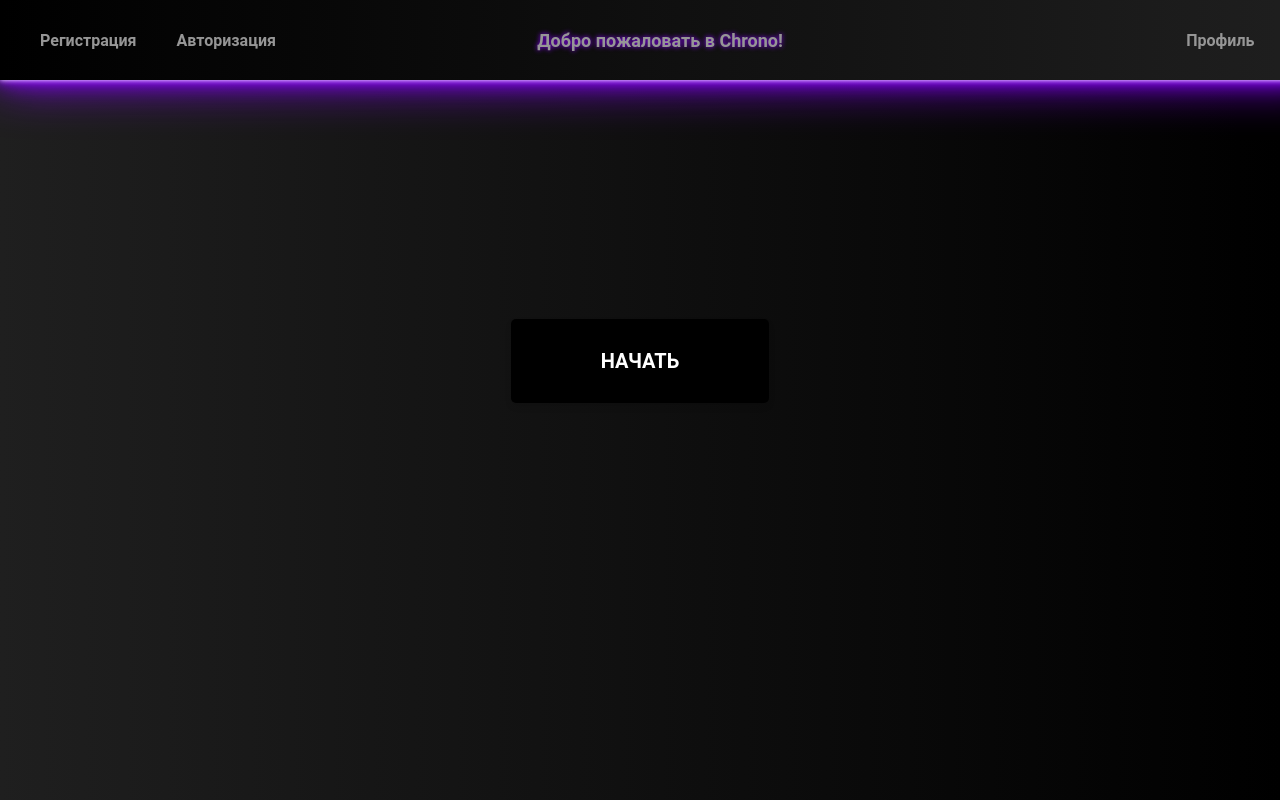
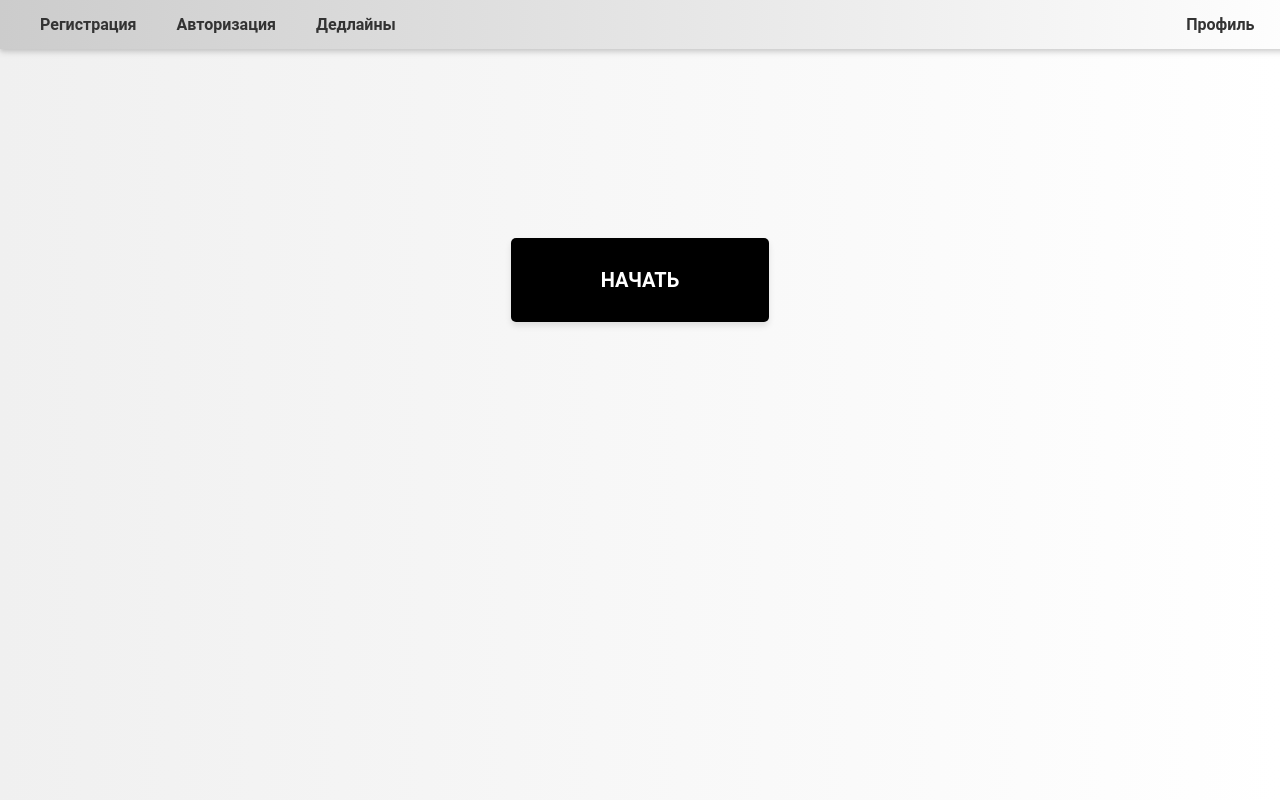
Before and after one commit to SennovE/Chrono, a Vue app in the folder frontend/: page / in a window 1280 px wide. Built offline with nearby package versions, Linux system fonts and the light colour scheme.

Commit message:
new start desinh

```diff
--- a/frontend/src/pages/profile/components/SettingsButton.vue
+++ b/frontend/src/pages/profile/components/SettingsButton.vue
@@ -48,7 +48,7 @@ ul {
 }
 
 .get-started:hover {
-  background-color: #1a1a1a;
+  background-color: #e0e0e0;
   transform: translateY(-2px);
   box-shadow: 0 6px 10px rgba(0, 0, 0, 0.15);
 }
--- a/frontend/src/pages/start/components/NavPanel.vue
+++ b/frontend/src/pages/start/components/NavPanel.vue
@@ -1,91 +1,81 @@
+<template>
+  <div class="top-nav">
+      <ul>
+          <li @click="router.push({name: 'Registation'})"><b>Регистрация</b></li>
+          <li @click="router.push({name: 'Login Page'})"><b>Авторизация</b></li>
+          <li @click="router.push({name: 'Deadlines Page'})"><b>Дедлайны</b></li>
+          <li
+              class="right-button"
+              @click="router.push({name: 'Profile Page'})"
+          ><b>Профиль</b></li>
+      </ul>
+  </div>
+</template>
+
 <script setup>
 import { useRouter } from "vue-router";
 
 const router = useRouter();
-
-const navigateTo = (routeName) => {
-  router.push({ name: routeName });
-};
 </script>
-
-<template>
-  <div class="top-nav">
-    <!-- Левое меню -->
-    <ul class="nav-left">
-      <li @click="navigateTo('Registration')"><b>Регистрация</b></li>
-      <li @click="navigateTo('Login Page')"><b>Авторизация</b></li>
-    </ul>
-
-    <!-- Центральный текст -->
-    <div class="center-text">
-      <b>Добро пожаловать в Chrono!</b>
-    </div>
-
-    <!-- Правое меню -->
-    <ul class="nav-right">
-      <li @click="navigateTo('Profile Page')"><b>Профиль</b></li>
-    </ul>
-  </div>
-</template>
 
 <style scoped>
 .top-nav {
   width: 100%;
-    background: linear-gradient(to left, var(--color-brighter-black), var(--color-black));
+  background: linear-gradient(to left, var(--color-brighter-black), var(--color-dark-grey));
   position: fixed;
   top: 0;
   left: 0;
   box-shadow:
-        0px 0px 5px white,
-        0px 0px 10px var(--color-deep-purple),
-        0px 0px 20px var(--color-deep-purple),
-        0px 0px 50px var(--color-deep-purple);
+      0px 2px 4px rgba(0, 0, 0, 0.1),
+      0px 4px 6px rgba(0, 0, 0, 0.1);
   z-index: 999;
-    align-items: center;
-    justify-content: space-between;
-    display: flex;
-    align-items: center;
-    justify-content: space-between;
-    padding: 0 20px;
-    height: 80px;
+  padding: 0 20px; /* Добавлен внутренний отступ */
 }
 
-.nav-left {
+.top-nav ul {
   display: flex;
   list-style-type: none;
+  justify-content: flex-start;
+  align-items: center;
   margin: 0;
   padding: 0;
 }
-.nav-right {
-  display: flex;
-  list-style-type: none;
-  margin: 2%;
-  padding: 0;
-}
 
-.nav-left li,
-.nav-right li {
+.top-nav li {
+  display: block;
   padding: 15px 20px;
   text-decoration: none;
   border-radius: 5px;
-  transition: background-color 0.3s, text-shadow 0.3s;
+  transition: background-color 0.3s ease-in-out, color 0.3s ease-in-out, box-shadow 0.3s ease-in-out;
   cursor: pointer;
-  color: var(--color-grey);
+  color: var(--color-black); /* Темно-серый текст */
+  font-weight: bold;
 }
 
-
-
-/* Центральный текст */
-.center-text {
-  position: absolute; /* Абсолютное позиционирование относительно .top-nav */
-  left: 50%;
-  transform: translateX(-50%);
-  color: var(--color-grey-purple);
-  font-size: 18px;
-  font-weight: bold;
-  text-shadow: 0px 0px 5px var(--color-deep-purple);
-  pointer-events: none; /* Чтобы клики проходили сквозь текст, если нужно */
+.top-nav li:hover {
+  background-color: var(--color-dark-grey); /* Светло-серый фон при наведении */
+  color: var(--color-deep-purple); /* Пурпурный текст при наведении */
+  box-shadow: 0px 4px 8px rgba(136, 0, 255, 0.2); /* Пурпурная тень при наведении */
 }
 
+.right-button {
+  margin-left: auto;
+  margin-right: 2%;
+}
 
+@media (max-width: 768px) {
+  .top-nav ul {
+      flex-direction: column;
+      align-items: flex-start;
+  }
+
+  .right-button {
+      margin-left: 0;
+      margin-top: 10px;
+  }
+
+  .top-nav li {
+      padding: 10px 15px;
+  }
+}
 </style>
--- a/frontend/src/pages/start/index.vue
+++ b/frontend/src/pages/start/index.vue
@@ -6,7 +6,6 @@ import StartButton from "./components/StartButton.vue"
 <template>
   <div id="app">
     <navPanel />
-    <h1>Добро пожаловать в Chrono!</h1>
   </div>
   <div class="content">
     <StartButton />
@@ -17,7 +16,7 @@ import StartButton from "./components/StartButton.vue"
 
 <style>
 
-@import "../../components/Stiles.css";
+@import "../../components/StyleWhite.css";
 
 
 
```
Lines whose indentation alone changed are shown as unchanged.
